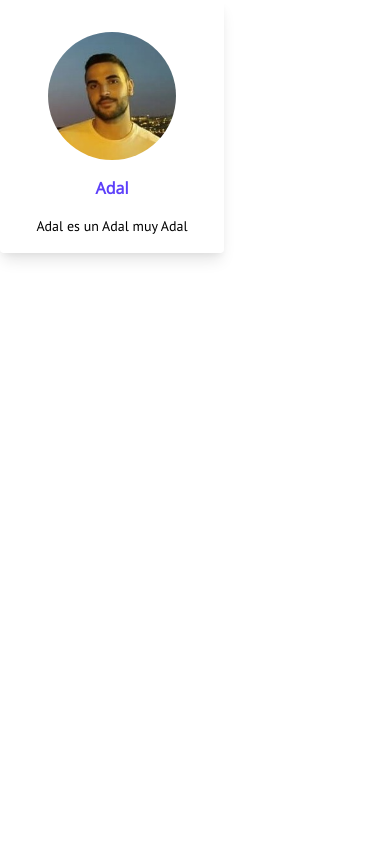
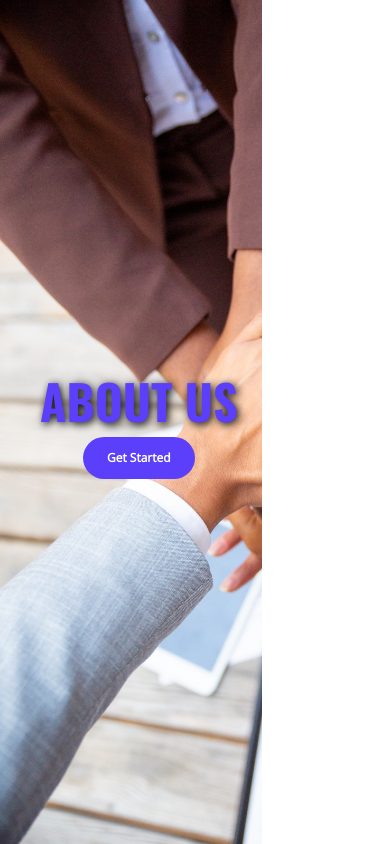
Before and after one commit to fullstacktf/Narrativas-Front, a Vue app: page / in a window 390 px wide. Built offline with nearby package versions, Linux system fonts and the light colour scheme.

Commit message:
Component About Us in progress

```diff
--- a/src/App.vue
+++ b/src/App.vue
@@ -4,12 +4,12 @@
     <Slider />
     <SignInSignUp type="sign-in" />
     <InformationBlock />
+    <PersonCard name="Adal" filename="Adal" description="Adal es un Adal muy Adal" />
+    <Header />
+    <Hero />
+    <Footer />
     -->
-    <PersonCard name="Adal" filename="Adal" description="Adal es un Adal muy Adal" />
-    <!-- <Header /> -->
-    <!-- <div style="height:1000px;">Content very important :)</div> -->
-    <!-- <Hero /> -->
-    <!-- <Footer /> -->
+    <HeroAboutUs />
   </div>
 </template>
 
@@ -19,16 +19,17 @@ import "./assets/styles/index.css";
 
 // import Footer from "./components/Footer/Footer.vue";
 // import Hero from "./components/Hero/Hero.vue";
+import HeroAboutUs from "./components/Hero/HeroAboutUs.vue";
 // import Header from "./components/Header/Header.vue";
 // import Slider from "./components/Slider.vue";
-import PersonCard from "./components/PersonCard/PersonCard.vue";
+// import PersonCard from "./components/PersonCard/PersonCard.vue";
 // import SignInSignUp from "./components/SignInSignUp.vue";
 // import InformationBlock from "./components/InformationBlock.vue";
 
 export default {
   name: "App",
   components: {
-    PersonCard
+    HeroAboutUs
   },
 };
 </script>
--- /dev/null
+++ b/src/components/Hero/HeroAboutUs.vue
@@ -0,0 +1,67 @@
+<template>
+  <div class="container flex text-white h-screen max-w-full">
+    <div class="start md:text-left p-6 md:w-2/5 pl-10 flex flex-col justify-around">
+      <div class="">
+        <h1 class="title text-5xl md:text-6xl text-shadow text-secondary">ABOUT US</h1>
+        <button
+          class="rounded-full py-3 px-6 bg-secondary hover:bg-secondary-dark text-xs font-bold"
+        >
+          Get Started
+        </button>
+      </div>
+    </div>
+    <div v-show="!isMobile" md:class="w-3/5">
+      <img src="@/assets/img/heroAboutUs.jpg" alt="Imagine" />
+    </div>
+  </div>
+</template>
+
+<script>
+export default {
+  name: "HeroAboutUs",
+  mounted() {
+    this.onResize();
+  },
+  data() {
+    return {
+      screenWidth: window.innerWidth,
+    };
+  },
+  computed: {
+    isMobile() {
+      return this.screenWidth < 768;
+    },
+  },
+  methods: {
+    onResize() {
+      addEventListener("resize", () => {
+        this.screenWidth = window.innerWidth;
+        this.addRemoveClasses();
+      });
+      this.addRemoveClasses();
+    },
+    addRemoveClasses() {
+      const container = this.$el;
+      if (this.screenWidth < 768) {
+        container.querySelector(".start").classList.add("bg-img");
+        container.querySelector(".title").classList.add("text-shadow");
+      } else {
+        container.querySelector(".start").classList.remove("bg-img");
+        container.querySelector(".title").classList.remove("text-shadow");
+      }
+    },
+  },
+};
+</script>
+
+<style>
+.bg-img {
+  background-image: url("../../assets/img/heroAboutUsMobile.jpg");
+  background-repeat: no-repeat;
+  background-size: cover;
+}
+
+.text-shadow {
+  text-shadow: 2px 2px 8px black;
+}
+</style>
```
Also changed, not shown: src/components/Hero/Hero.vue (+6 -7 lines), src/assets/img/heroAboutUsMobile.jpg (added), 1 other file (tests, documents, lock files or other folders).
